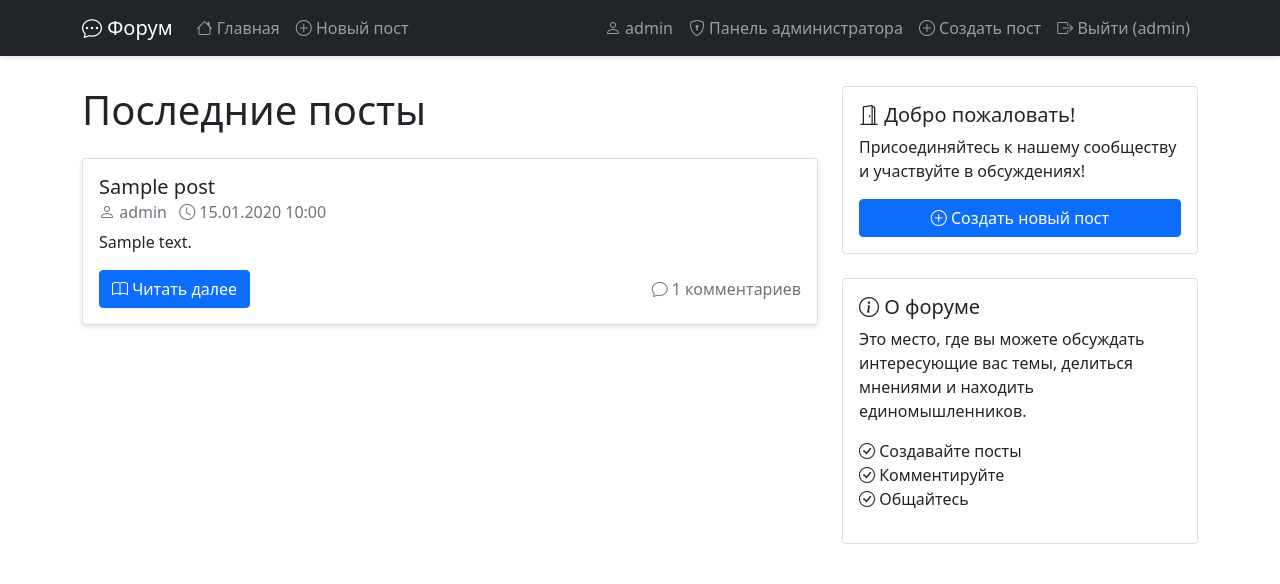
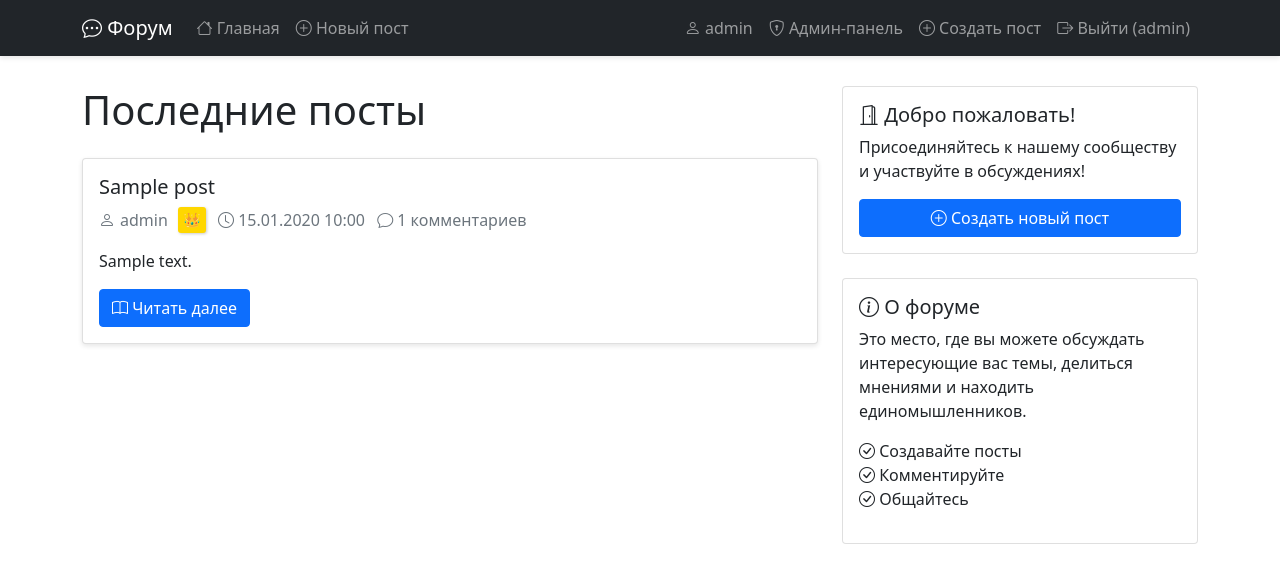
Before and after one commit to stmnbxll/forum.base, a Flask app: page / in a window 1280 px wide. Shown: the top 584 px of the page. Run offline with Flask 3, Linux system fonts and the light colour scheme; a user stored in the database is signed in; tables that the repository leaves empty hold one stand-in row (values such as "Sample post"); some libraries are stand-ins or nearby versions.

Commit message:
added administrator status display

```diff
--- a/templates/base.html
+++ b/templates/base.html
@@ -5,7 +5,7 @@
     <meta name="viewport" content="width=device-width, initial-scale=1.0">
     <title>Форум - {% block title %}{% endblock %}</title>
     <link href="https://cdn.jsdelivr.net/npm/bootstrap@5.1.3/dist/css/bootstrap.min.css" rel="stylesheet">
-    <link rel="stylesheet" href="https://cdn.jsdelivr.net/npm/bootstrap-icons@1.7.2/font/bootstrap-icons.css">
+    <link rel="stylesheet" href="https://cdn.jsdelivr.net/npm/bootstrap-icons@1.11.1/font/bootstrap-icons.css">
     <style>
         body {
             min-height: 100vh;
@@ -28,6 +28,23 @@
             margin-bottom: 30px;
             box-shadow: 0 2px 5px rgba(0,0,0,0.1);
         }
+        .admin-icon {
+            display: inline-block;
+            background-color: #ffd700;
+            color: #000;
+            padding: 2px 5px;
+            border-radius: 3px;
+            font-size: 0.9em;
+            margin-left: 5px;
+            cursor: help;
+            box-shadow: 1px 1px 3px rgba(0,0,0,0.2);
+        }
+        .bi-crown {
+            color: #ffd700;
+            font-size: 1.1em;
+            margin-left: 5px;
+            text-shadow: 1px 1px 2px rgba(0,0,0,0.2);
+        }
         .btn-icon {
             padding: 0.25rem 0.5rem;
             font-size: 0.875rem;
@@ -40,6 +57,11 @@
             border-top: 1px solid #dee2e6;
             padding: 2rem 0;
             margin-top: auto;
+        }
+        .username-with-badge {
+            display: inline-flex;
+            align-items: center;
+            gap: 5px;
         }
     </style>
 </head>
@@ -77,7 +99,7 @@
                     {% if current_user.is_admin %}
                     <li class="nav-item">
                         <a class="nav-link" href="{{ url_for('admin_panel') }}">
-                            <i class="bi bi-shield-lock"></i> Панель администратора
+                            <i class="bi bi-shield-lock"></i> Админ-панель
                         </a>
                     </li>
                     {% endif %}
--- a/templates/home.html
+++ b/templates/home.html
@@ -7,27 +7,34 @@
     <div class="col-md-8">
         <h1 class="mb-4">Последние посты</h1>
         {% for post in posts %}
-        <div class="card post-card">
+        <div class="card post-card mb-4">
             <div class="card-body">
                 <h5 class="card-title">{{ post.title }}</h5>
-                <h6 class="card-subtitle mb-2 text-muted">
-                    <i class="bi bi-person"></i> {{ post.author.username }}
+                <p class="text-muted">
+                    <span class="username-with-badge">
+                        <i class="bi bi-person"></i> {{ post.author.username }}
+                        {% if post.author.is_admin %}
+                            <span class="admin-icon" title="Администратор">👑</span>
+                        {% endif %}
+                    </span>
                     <i class="bi bi-clock ms-2"></i> {{ post.date_posted.strftime('%d.%m.%Y %H:%M') }}
-                </h6>
+                    <i class="bi bi-chat ms-2"></i> {{ post.comments|length }} комментариев
+                </p>
                 <p class="card-text">{{ post.content[:200] }}{% if post.content|length > 200 %}...{% endif %}</p>
-                <div class="d-flex justify-content-between align-items-center">
-                    <a href="{{ url_for('post', post_id=post.id) }}" class="btn btn-primary">
-                        <i class="bi bi-book"></i> Читать далее
-                    </a>
-                    <div class="text-muted">
-                        <i class="bi bi-chat"></i> {{ post.comments|length }} комментариев
-                    </div>
-                </div>
+                <a href="{{ url_for('post', post_id=post.id) }}" class="btn btn-primary">
+                    <i class="bi bi-book"></i> Читать далее
+                </a>
             </div>
         </div>
         {% else %}
-        <div class="alert alert-info">
-            <i class="bi bi-info-circle"></i> Пока нет ни одного поста. Будьте первым!
+        <div class="text-center my-5">
+            <i class="bi bi-journal-x display-1 text-muted"></i>
+            <h3 class="mt-3">Пока нет ни одного поста</h3>
+            {% if current_user.is_authenticated %}
+                <p>Будьте первым! <a href="{{ url_for('new_post') }}">Создать пост</a></p>
+            {% else %}
+                <p><a href="{{ url_for('login') }}">Войдите</a>, чтобы создать первый пост</p>
+            {% endif %}
         </div>
         {% endfor %}
     </div>
```
Also changed, not shown: templates/post.html (+10 -2 lines), README.md.
